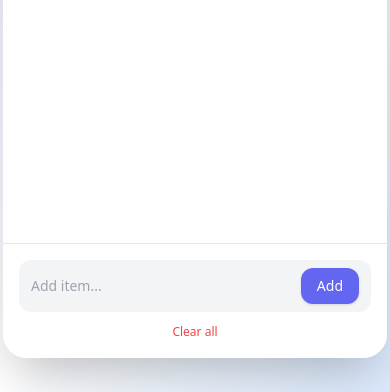
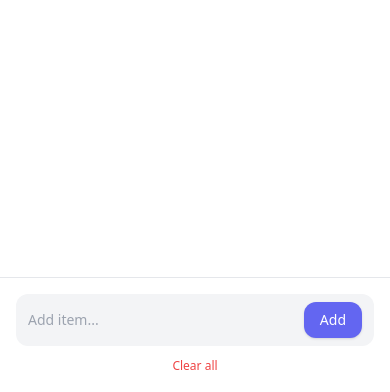
Before and after one commit to sakibnjr/packbuddy, a plain HTML site: page index.html in a window 390 px wide. Shown: the part 452-844 px from the top of the page. Drawn offline with nearby package versions, Linux system fonts and the light colour scheme.

```diff
--- a/index.html
+++ b/index.html
@@ -19,10 +19,10 @@
     <script src="https://cdn.tailwindcss.com"></script>
   </head>
   <body
-    class="bg-gradient-to-br from-indigo-100 via-white to-blue-100 min-h-screen flex items-center justify-center"
+    class="bg-gradient-to-br from-indigo-100 via-white to-blue-100 min-h-[100dvh] sm:min-h-screen sm:flex sm:items-center sm:justify-center"
   >
     <div
-      class="w-full max-w-sm h-[92vh] bg-white rounded-3xl shadow-2xl flex flex-col overflow-hidden"
+      class="w-full h-[100dvh] bg-white rounded-none shadow-none flex flex-col overflow-hidden sm:max-w-sm sm:h-[92vh] sm:rounded-3xl sm:shadow-2xl"
     >
       <div class="px-5 pt-6 pb-4 border-b bg-white/80 backdrop-blur">
         <div class="flex items-center justify-between">
```
